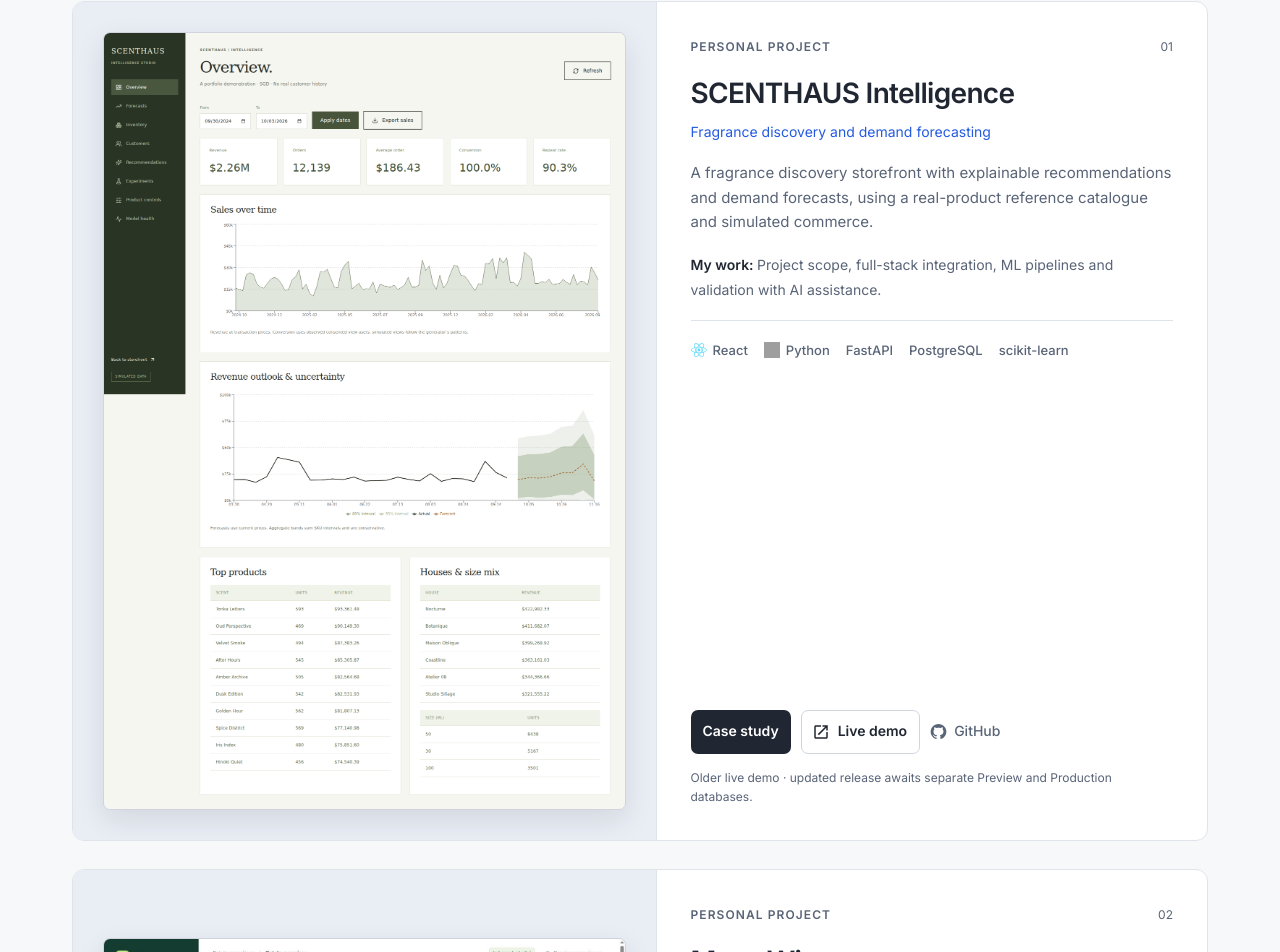
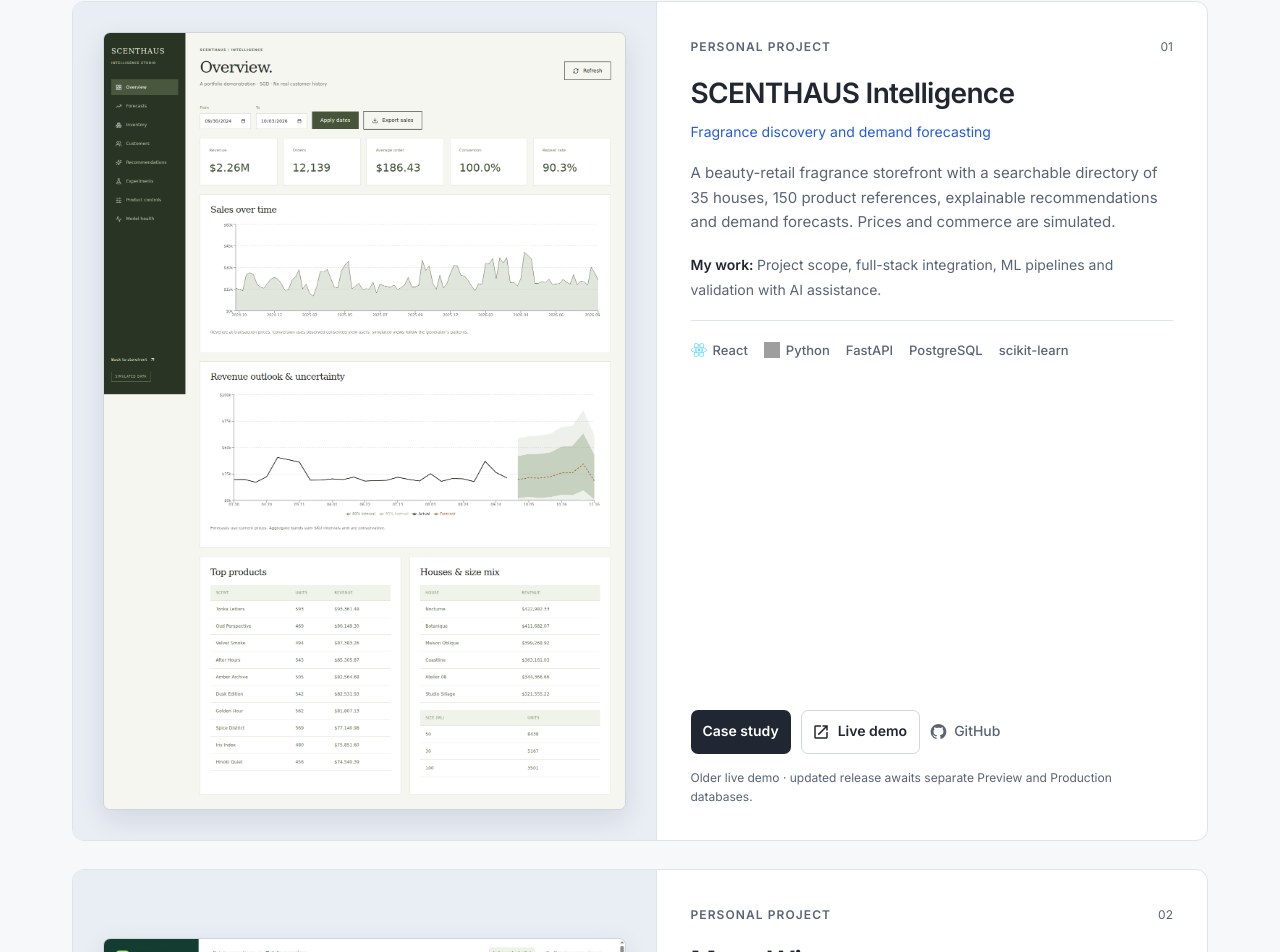
Before and after one commit to TeddyQyuon/TeddyQyuonPortfolio, a React (Vite) app: page / in a window 1280 px wide. Shown: the part 1162-2114 px from the top of the page. Built offline with nearby package versions, Linux system fonts and the light colour scheme; grey boxes are pictures that could not be loaded.

Commit message:
Update SCENTHAUS fragrance-house storefront case study

```diff
--- a/src/data/projects.js
+++ b/src/data/projects.js
@@ -25,7 +25,7 @@
     displayOrder: 1,
     displayName: 'SCENTHAUS Intelligence',
     cardSubtitle: 'Fragrance discovery and demand forecasting',
-    cardSummary: 'A fragrance discovery storefront with explainable recommendations and demand forecasts, using a real-product reference catalogue and simulated commerce.',
+    cardSummary: 'A beauty-retail fragrance storefront with a searchable directory of 35 houses, 150 product references, explainable recommendations and demand forecasts. Prices and commerce are simulated.',
     cardContribution: 'Project scope, full-stack integration, ML pipelines and validation with AI assistance.',
     cardTechnologies: ['React', 'Python', 'FastAPI', 'PostgreSQL', 'scikit-learn'],
     cardNote: 'Older live demo · updated release awaits separate Preview and Production databases.',
@@ -34,15 +34,16 @@
     category: 'Full-Stack',
     type: 'Personal ML portfolio project',
     role: 'AI-assisted personal project',
-    summary: 'A React/Vite and Python FastAPI fragrance shop backed by PostgreSQL, combining a scent quiz, persistent wishlist and cart with recommendations, demand forecasts and a protected admin dashboard.',
+    summary: 'A React/Vite and Python FastAPI fragrance shop backed by PostgreSQL, combining a searchable 35-house brand directory, direct brand filters, a scent quiz, persistent wishlist and bag with recommendations, demand forecasts and a protected admin dashboard.',
     problem: 'A new fragrance shop needs a way to help customers discover suitable scents and plan inventory before it has real order history.',
     solution: 'A simulated-commerce pipeline compares content, collaborative, basket and quiz-based recommendations with seasonal-naive, LightGBM, LSTM and N-BEATS SKU forecasts. The deployment configuration prepares the React/Vite storefront and FastAPI service for Vercel Services with separate Neon PostgreSQL databases.',
     dataset: '2,000 simulated users, 78 weeks of history, 150 fragrance product references across 35 brands and 297 size variants. Orders, browsing activity and demand are simulated; product authenticity and availability are not verified. No real customer history or commercial uplift is claimed.',
     dataPreparation: 'Training gates check nulls, duplicate order lines, invalid prices/quantities and outliers. Evaluation uses temporal cutoffs, excludes previously bought scents, and keeps an untouched forecasting holdout.',
     models: 'Popularity, item-item CF, hybrid and two-tower recommender variants; BM25/dense/hybrid search on 60 unreviewed draft labels; seasonal-naive, LightGBM, LSTM and N-BEATS forecasts evaluated across three origins.',
-    results: 'On simulated data, item-item CF NDCG@10 is 0.13731, full two-tower 0.13405 and popularity 0.10609; the BPR variant scores 0.14087. LSTM SKU WAPE averages 86.70% and MASE 0.795 across three seeds and three test origins. Hybrid search MRR@10 is 0.95278 on 60 rule-generated labels with none human-reviewed. Native CI passed 65 Python tests and Ruff; the published runtime passed three browser journeys and the frontend build. Vercel Preview built the storefront but stopped before API initialization because its database URL is missing; Production still serves the legacy catalogue. Results measure pipelines on simulated data, not real-market performance.',
+    results: 'On simulated data, item-item CF NDCG@10 is 0.13731, full two-tower 0.13405 and popularity 0.10609; the BPR variant scores 0.14087. LSTM SKU WAPE averages 86.70% and MASE 0.795 across three seeds and three test origins. Hybrid search MRR@10 is 0.95278 on 60 rule-generated labels with none human-reviewed. Native CI passed 65 Python tests and Ruff; the earlier runtime passed three browser journeys and the frontend build. The beauty-retail refresh adds a fourth brand-navigation journey and passes a local production build. Vercel Preview built the storefront but stopped before API initialization because its database URL is missing; Production still serves the legacy catalogue. Results measure pipelines on simulated data, not real-market performance.',
     technologies: ['React', 'Vite', 'JavaScript', 'Tailwind CSS', 'Python', 'FastAPI', 'PostgreSQL', 'SQLAlchemy', 'scikit-learn', 'LightGBM', 'MLflow', 'Vercel', 'pytest'],
     features: [
+      'Searchable directory of all 35 fragrance houses, direct brand filters and quick bag actions',
       'Quiz profiles, persistent wishlist/cart and demo checkout',
       'Content, collaborative and basket recommendations with explanations',
       'Budget, size, season and stock filters; diversity and substitutes',
```
